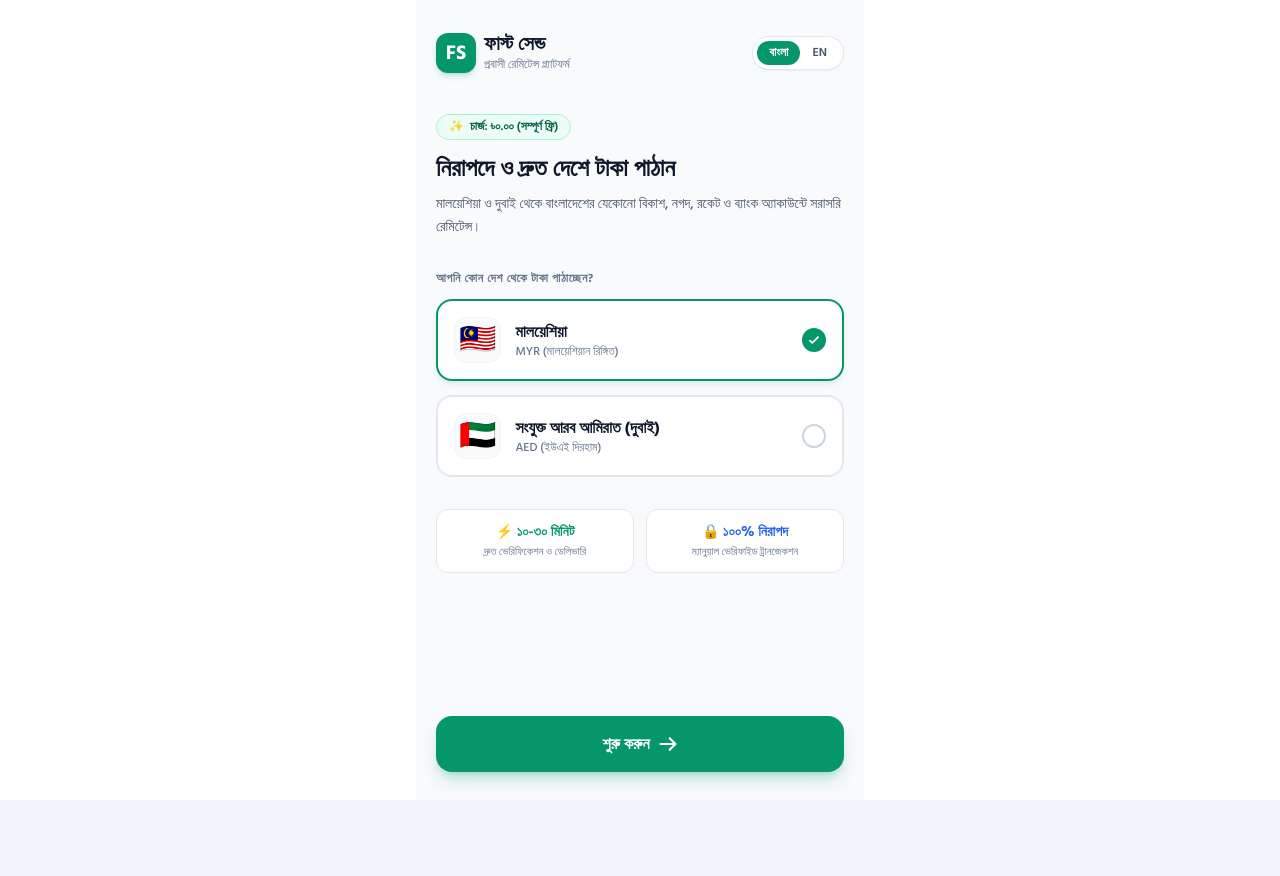
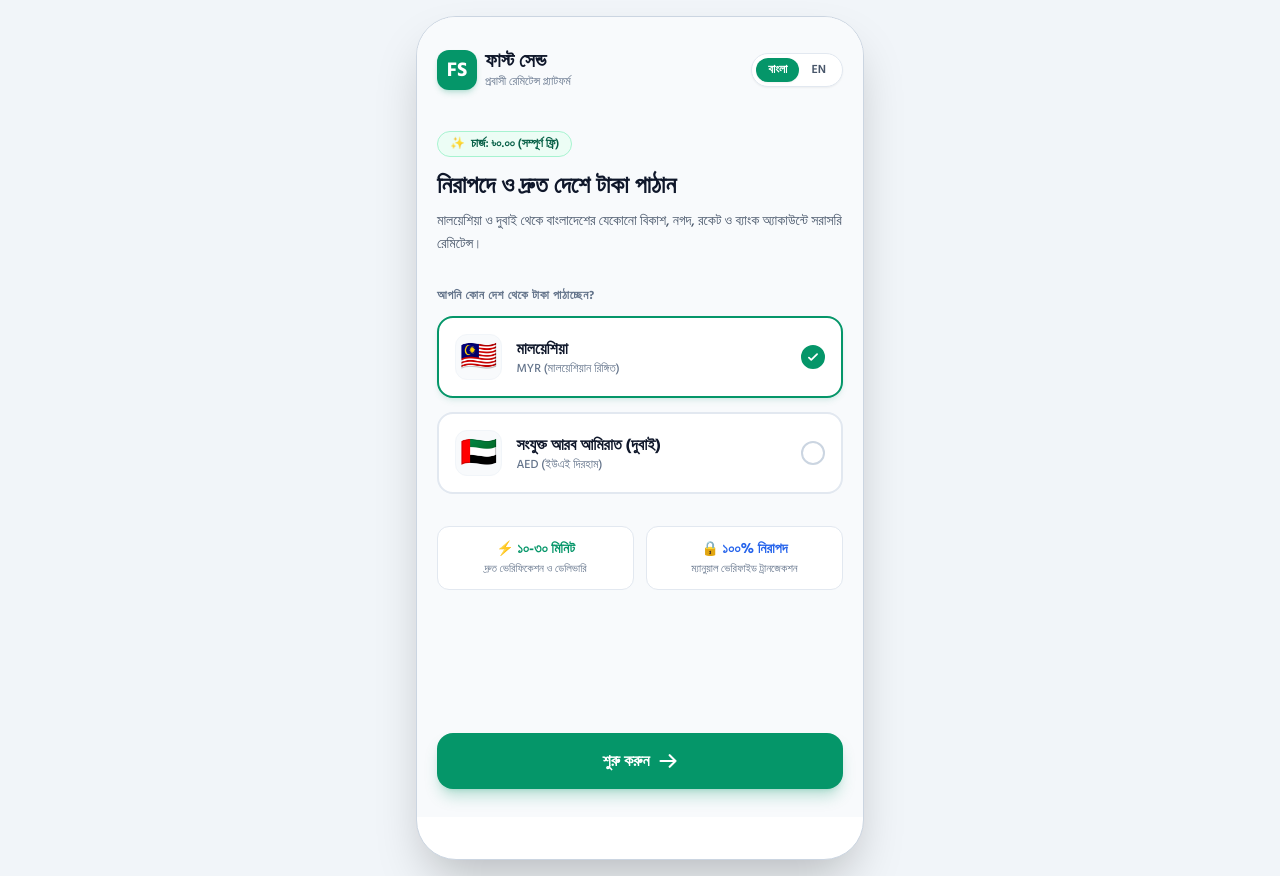
Before and after one commit to shantobfm-create/fast-send, a React (Vite) app in the folder hybrid-app/: page / in a window 1280 px wide. Before the commit the page ends 800 px from the top, so only its background shows below. Built offline with nearby package versions, Linux system fonts and the light colour scheme; no server answers.

Commit message:
Fast Send Full Platform Release (Docker, Backend, App, Admin)

```diff
--- a/hybrid-app/src/App.jsx
+++ b/hybrid-app/src/App.jsx
@@ -92,8 +92,8 @@ export default function App() {
   };
 
   return (
-    <div className="min-h-screen bg-slate-100 text-slate-900 flex justify-center items-start">
-      <div className={`w-full min-h-screen bg-white shadow-xl relative flex flex-col font-sans ${user ? 'pb-20' : ''}`}>
+    <div className="min-h-screen bg-slate-100 text-slate-900 flex justify-center items-start sm:py-4">
+      <div className={`w-full max-w-md bg-white min-h-screen sm:min-h-[844px] sm:rounded-[2.5rem] sm:shadow-2xl sm:border sm:border-slate-300 relative flex flex-col font-sans overflow-hidden ${user ? 'pb-20' : ''}`}>
         {renderScreen()}
 
         {/* Fixed Global Bottom Navigation only for logged-in users */}
--- a/hybrid-app/src/components/BottomNav.jsx
+++ b/hybrid-app/src/components/BottomNav.jsx
@@ -18,8 +18,8 @@ export const BottomNav = ({ currentScreen, onNavigate }) => {
   };
 
   return (
-    <div className="fixed bottom-0 left-0 right-0 w-full z-40">
-      <div className="bg-slate-950 border-t border-slate-800 px-4 py-2.5 flex items-center justify-around shadow-2xl shadow-black">
+    <div className="fixed bottom-0 left-0 right-0 max-w-md mx-auto z-40">
+      <div className="bg-slate-950 border-t border-slate-800 px-4 py-2.5 flex items-center justify-around shadow-2xl shadow-black sm:rounded-b-[2.5rem]">
         {tabs.map((tab) => {
           const Icon = tab.icon;
           const isActive =
```
Also changed, not shown: 3 other files (tests, documents, lock files or other folders).
